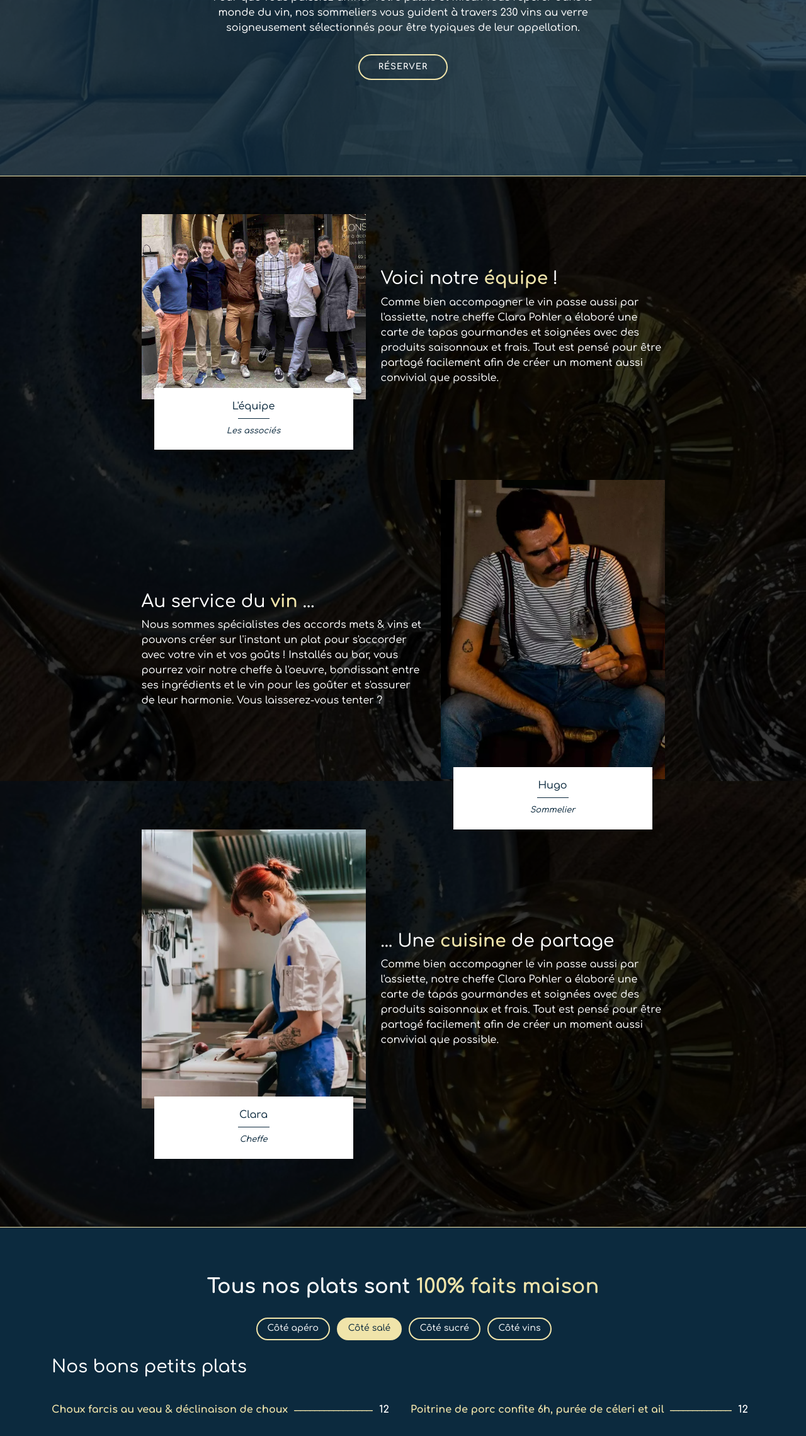
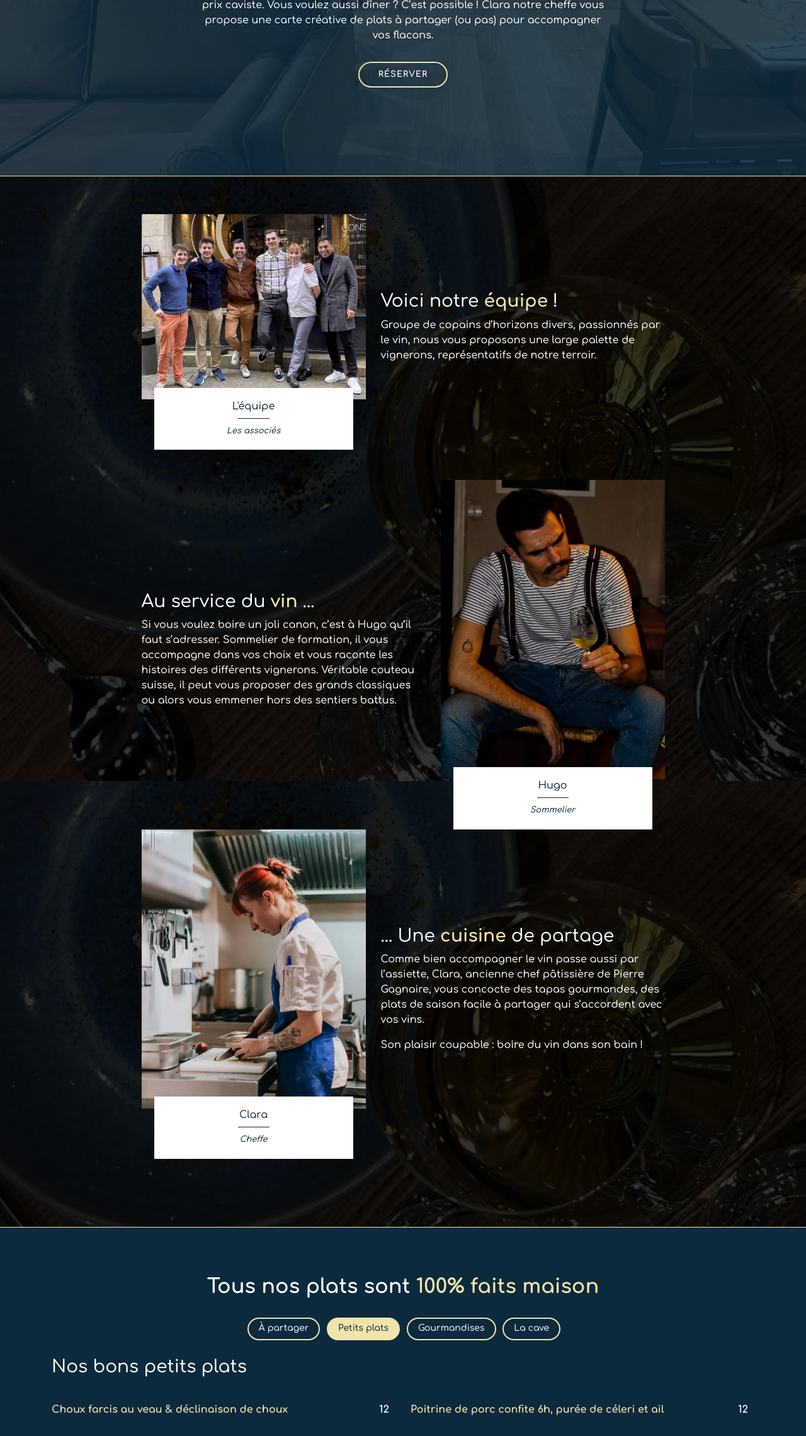
Before and after one commit to consonance-bordeaux/Consonance, a plain HTML site: page index.html in a window 1280 px wide. Shown: the part 520-2800 px from the top of the page at 63% size. Drawn offline with nearby package versions, Linux system fonts and the light colour scheme; some packages are replaced by stand-ins of ours; a script that the page names is missing.

Commit message:
corrections

```diff
--- a/assets/css/style.css
+++ b/assets/css/style.css
@@ -969,7 +969,7 @@ section {
 }
 
 .menu .menu-content::after {
-  content: "________________________________________________________________________________________";
+  content: "";
   position: absolute;
   left: 20px;
   right: 0;
--- a/index.html
+++ b/index.html
@@ -92,7 +92,13 @@
             <div class="carousel-container">
               <div class="carousel-content">
                 <img src="./assets/img/logo.png" class="img-fluid pb-4 animate__animated animate__fadeInDown" alt="logo" style="height: 350px;"/>
-                <p class="animate__animated animate__fadeInUp">Pour que vous puissiez affiner votre palais et mieux vous repérer dans le monde du vin, nos sommeliers vous guident à travers 230 vins au verre soigneusement sélectionnés pour être typiques de leur appellation. </p>
+                <p class="animate__animated animate__fadeInUp">
+                  Notre bar à vin vous propose plus de 300 références de France et d’ailleurs à prix caviste.
+
+Vous voulez aussi dîner ? C’est possible ! Clara notre cheffe vous propose une carte créative de plats à partager (ou pas) pour accompagner vos flacons.
+
+
+                </p>
                 <div>
                   <a href="https://bookings.zenchef.com/results?rid=358356&pid=1001"
                   data-fancybox
@@ -150,8 +156,7 @@
             <div class="content">
               <h3>Voici notre <strong class="beige">équipe</strong> ! </h3>
               <p class="white">
-                Comme bien accompagner le vin passe aussi par l'assiette, notre cheffe Clara Pohler a élaboré une carte de tapas gourmandes et soignées avec des produits saisonnaux et frais. Tout est pensé pour être partagé facilement afin de créer un moment aussi convivial que possible.
-              </p>
+                Groupe de copains d’horizons divers, passionnés par le vin, nous vous proposons une large palette de vignerons, représentatifs de notre terroir.
             </div>
           </div>
         </div>
@@ -163,7 +168,7 @@
               <div class="content">
                 <h3>Au service du <strong class="beige">vin</strong> ...</h3>
                 <p class="white">
-                  Nous sommes spécialistes des accords mets & vins et pouvons créer sur l'instant un plat pour s'accorder avec votre vin et vos goûts ! Installés au bar, vous pourrez voir notre cheffe à l'oeuvre, bondissant entre ses ingrédients et le vin pour les goûter et s'assurer de leur harmonie. Vous laisserez-vous tenter ?
+                  Si vous voulez boire un joli canon, c’est à Hugo qu’il faut s’adresser. Sommelier de formation, il vous accompagne dans vos choix et vous raconte les histoires des différents vignerons. Véritable couteau suisse, il peut vous proposer des grands classiques ou alors vous emmener hors des sentiers battus.
                 </p>
               </div>
             </div>
@@ -193,7 +198,11 @@
               <div class="content">
                 <h3>... Une <strong class="beige">cuisine</strong> de partage</h3>
                 <p class="white">
-                  Comme bien accompagner le vin passe aussi par l'assiette, notre cheffe Clara Pohler a élaboré une carte de tapas gourmandes et soignées avec des produits saisonnaux et frais. Tout est pensé pour être partagé facilement afin de créer un moment aussi convivial que possible.
+                  Comme bien accompagner le vin passe aussi par l’assiette, Clara, ancienne chef pâtissière de Pierre Gagnaire, vous concocte des tapas gourmandes, des plats de saison facile à partager qui s’accordent avec vos vins.
+
+
+<p class="white">Son plaisir coupable : boire du vin dans son bain !</p>
+
                 </p>
               </div>
             </div>
@@ -216,10 +225,10 @@
           <div class="col-lg-12 d-flex justify-content-center">
             <ul id="menu-flters">
 
-              <li data-filter=".filter-apéro">Côté apéro</li>
-              <li data-filter=".filter-salé" class="filter-active">Côté salé</li>
-              <li data-filter=".filter-sucré">Côté sucré</li>
-              <li data-filter=".filter-vin">Côté vins</li>
+              <li data-filter=".filter-apéro">À partager</li>
+              <li data-filter=".filter-salé" class="filter-active">Petits plats</li>
+              <li data-filter=".filter-sucré">Gourmandises</li>
+              <li data-filter=".filter-vin">La cave</li>
             </ul>
           </div>
         </div>
@@ -617,8 +626,8 @@
 
           <div class="col-lg-3 col-md-4">
             <div class="gallery-item">
-              <a href="assets/img/consonance webp/img-6481.jpg" class="gallery-lightbox">
-                <img src="assets/img/consonance webp/img-6481.jpg" alt="Table conviviale, verres de vins, plats à partager" class="img-fluid">
+              <a href="assets/img/consonance webp/img-0572.jpg" class="gallery-lightbox">
+                <img src="assets/img/consonance webp/img-0572.jpg" alt="Table conviviale, verres de vins, plats à partager" class="img-fluid">
               </a>
             </div>
           </div>
@@ -633,8 +642,8 @@
 
           <div class="col-lg-3 col-md-4">
             <div class="gallery-item">
-              <a href="assets/img/consonance webp/img-6516.jpg" class="gallery-lightbox">
-                <img src="assets/img/consonance webp/img-6516.jpg" alt="Verre de vin blanc et plat chaud" class="img-fluid">
+              <a href="assets/img/consonance webp/img-6481.jpg" class="gallery-lightbox">
+                <img src="assets/img/consonance webp/img-6481.jpg" alt="Verre de vin blanc et plat chaud" class="img-fluid">
               </a>
             </div>
           </div>
@@ -846,7 +855,7 @@
   <!-- Cookies -->
   <script src="https://cdn.jsdelivr.net/npm/cookieconsent@3/build/cookieconsent.min.js"
           data-cfasync="false"></script>
-  <script src="assets/js/cookieconsent.js" type="text/javascript"></script>
+  <script id="hugo" src="assets/js/cookieconsent.js" type="text/javascript"></script>
 
   <!-- Fancybox -->
 
```
Also changed, not shown: assets/img/consonance webp/IMG-0572.jpg (added), assets/img/consonance webp/IMG_6383.jpg.
